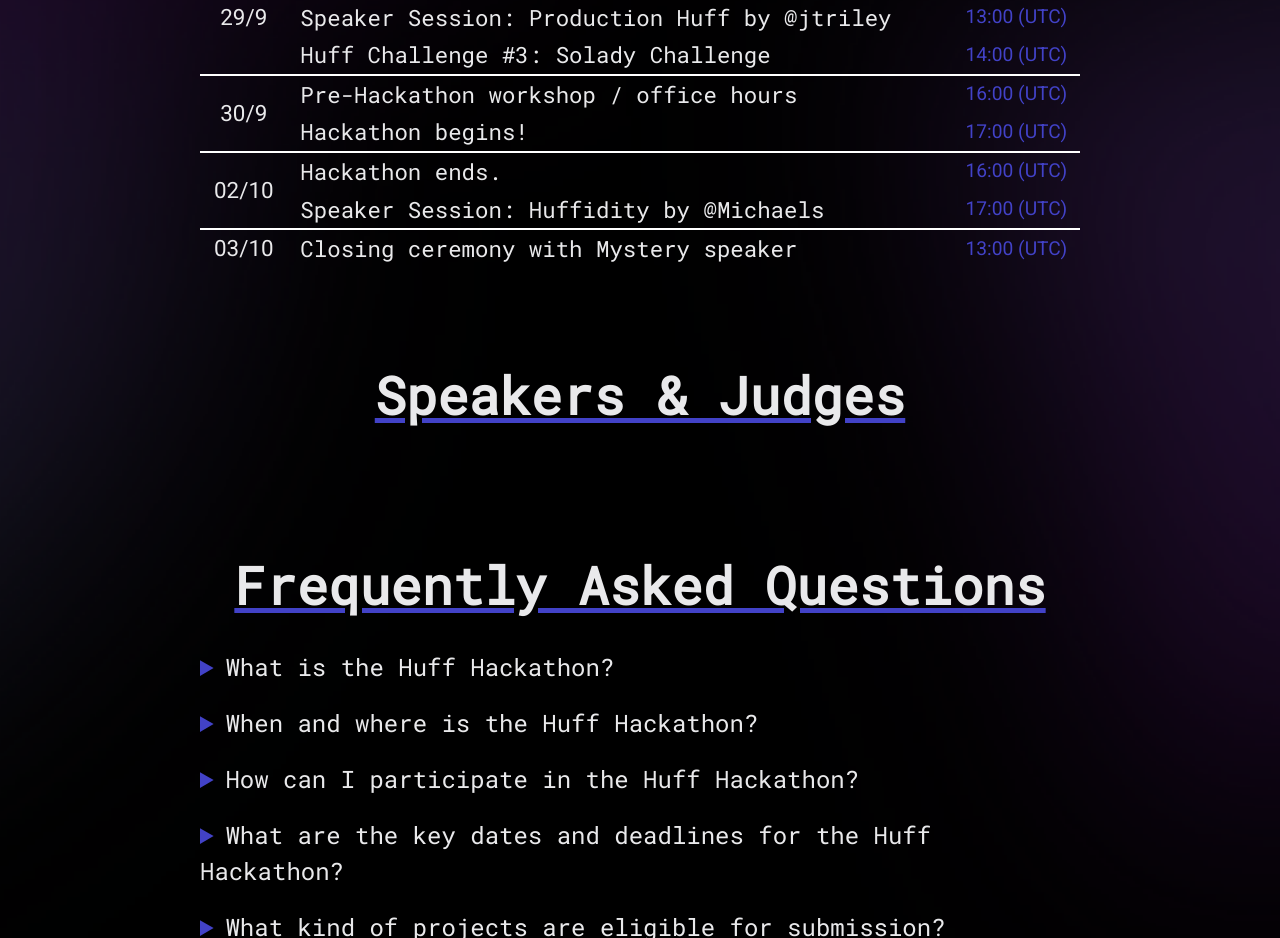
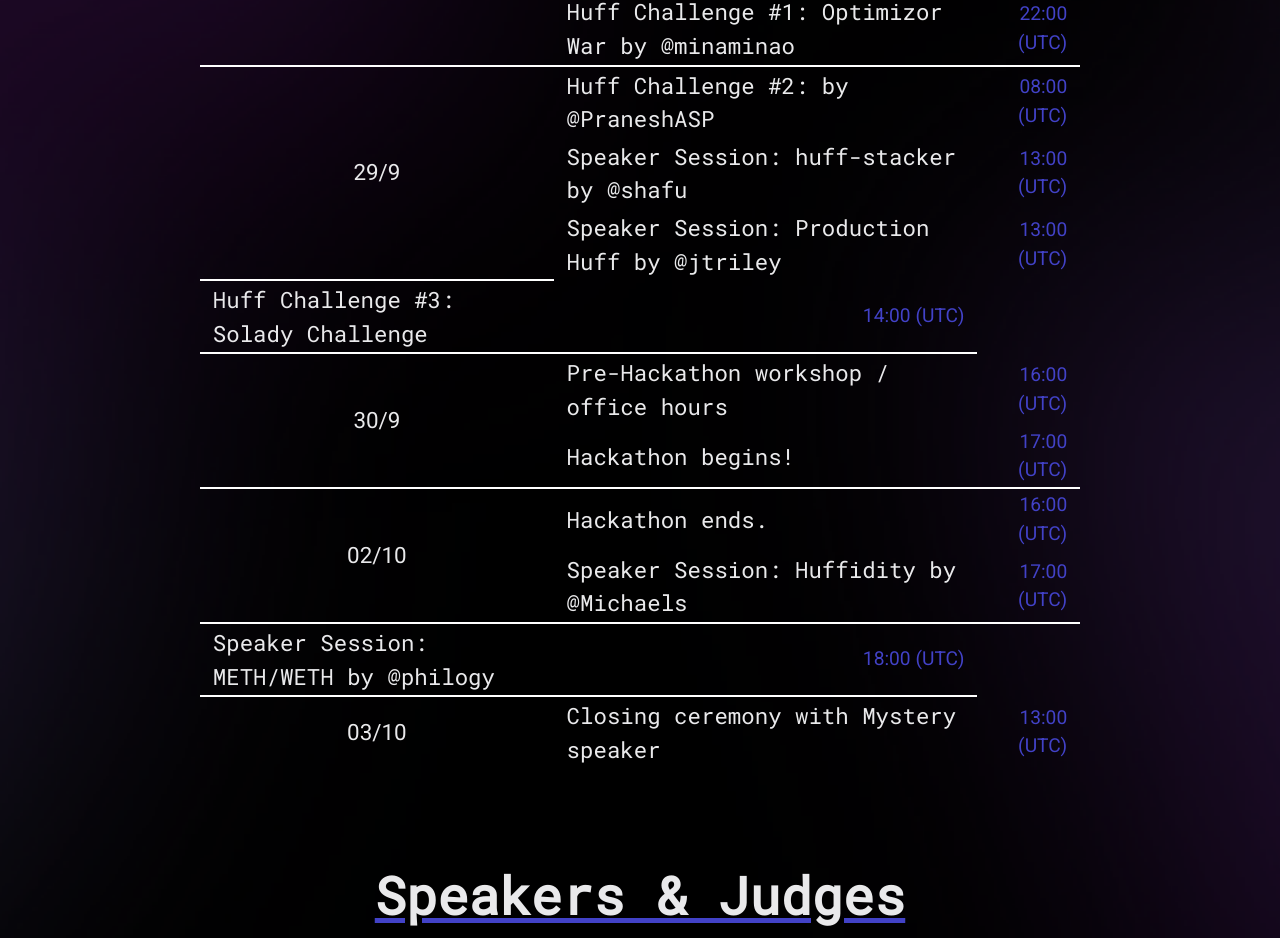
Before and after one commit to huff-language/huff-web, a Next.js app: page /hackathon in a window 1280 px wide. Shown: the part 1419-2357 px from the top of the page. Built offline with nearby package versions, Linux system fonts and the light colour scheme.

Commit message:
add philogy and shafu

```diff
--- a/src/components/hackathon/index.tsx
+++ b/src/components/hackathon/index.tsx
@@ -141,6 +141,10 @@ export const Hackathon: React.FC = () => {
               <td>08:00 (UTC)</td>
             </tr>
             <tr>
+              <td className="activity">Speaker Session: huff-stacker by @shafu</td>
+              <td>13:00 (UTC)</td>
+            </tr>
+            <tr>
               <td className="activity">Speaker Session: Production Huff by @jtriley</td>
               <td>13:00 (UTC)</td>
             </tr>
@@ -165,6 +169,10 @@ export const Hackathon: React.FC = () => {
             <tr>
               <td className="activity bottom">Speaker Session: Huffidity by @Michaels</td>
               <td className='bottom'>17:00 (UTC)</td>
+            </tr>
+            <tr>
+              <td className="activity bottom">Speaker Session: METH/WETH by @philogy</td>
+              <td className='bottom'>18:00 (UTC)</td>
             </tr>
             <tr>
               <td className="date">03/10</td>
```
